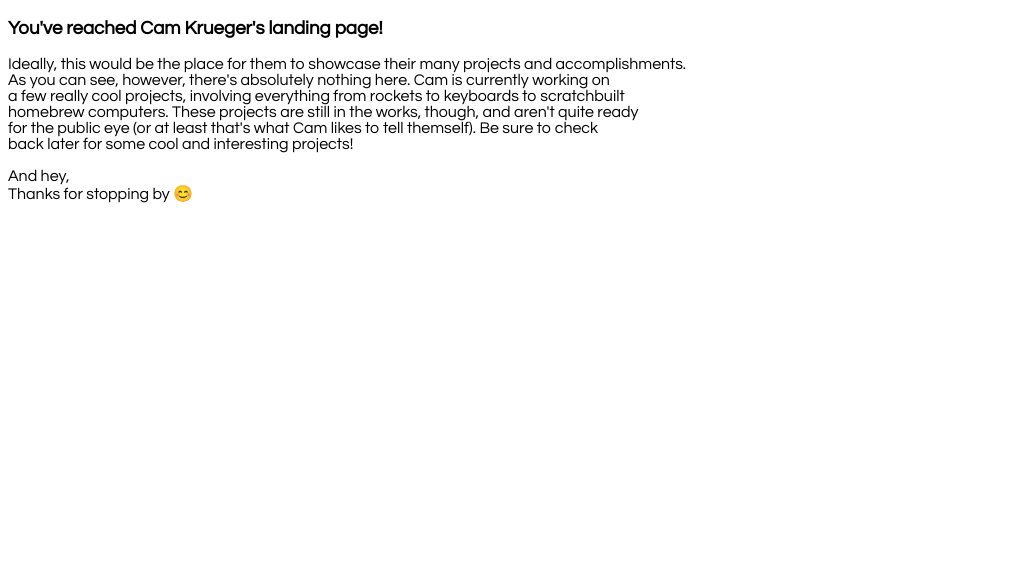
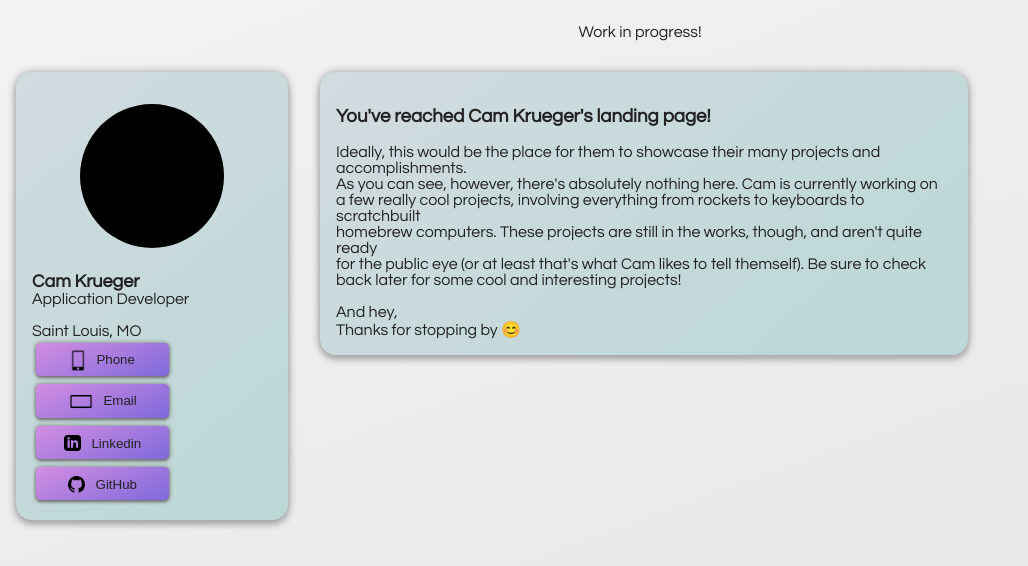
Before and after one commit to not-virus/not-virus.github.io, a plain HTML site: page docs/index.html in a window 1280 px wide. Shown: the whole page, without its empty margins (0-1028 px from the left). Drawn offline with Linux system fonts and the light colour scheme.

Commit message:
Committing changes so I can save work and try something different

```diff
--- a/docs/index.html
+++ b/docs/index.html
@@ -1,8 +1,68 @@
 <!DOCTYPE html>
+<html lang="en">
 <head>
+    <meta charset="UTF-8">
+    <script src="script.js"></script>
+    <link rel="stylesheet" type="text/css" href="style.css"/>
     <title>Landing page</title>
 </head>
-<body style="font-family:'Century Gothic', 'Franklin Gothic Medium', Arial, sans-serif">
+<body onload="init()">
+    <div id="topbar">
+        Work in progress!
+    </div>
+    <div class="container">
+        <div class="main">
+            <div class="main-child" id="sidebar">
+                <div id="info">
+                    <div id="info-pfp">
+                        <img id="pfp" src="resources/test-image_500x500_black.png" alt="A picture of a trans badass"></img>
+                    </div>
+                    <div id="info-name">
+                        Cam Krueger
+                    </div>
+                    <div id="info-title">
+                        Application Developer
+                    </div>
+                    <div id="info-contacts">
+                        <div id="contact-location">
+                            Saint Louis, MO
+                        </div>
+                        <div class="contact-button-container">
+                            <button id="contact-phone-button" class="contact-button" title="Click to show phone number">
+                                <img src="resources/phone_thin.png" class="contact-button-image" alt="img"></img>
+                                Phone
+                            </button>
+                            <div id="contact-phone" class="contact-hidden-info">
+                                636-395-6766
+                            </div>
+                        </div>
+                        <div class="contact-button-container">
+                            <button id="contact-email-button" class="contact-button" title="Click to show email">
+                                <img src="resources/email.png" class="contact-button-image" alt="img"></img>
+                                Email
+                            </button>
+                            <div id="contact-email" class="contact-hidden-info">
+                                camkrueger1999@gmail.com
+                            </div>
+                        </div>
+                        <div class="contact-button-container">
+                            <button id="contact-linkedin-button" class="link-button" title="Click to go to my LinkedIn" onclick="location.href='https://linkedin.com/in/camkrueger1999'">
+                                <img src="resources/linkedin.png" class="link-button-image" alt="img"></img>
+                                Linkedin
+                            </button>
+                        </div>
+                        <div class="contact-button-container">
+                            <button  id="contact-github-button" class="link-button" title="Click to go to my GitHub" onclick="location.href='https://github.com/not-virus/'">
+                                <img src="resources/github.png" class="link-button-image" alt="img"></img>
+                                GitHub
+                            </button>
+                        </div>
+                    </div>
+                </div>
+                <div id="navbar">
+                </div>
+            </div>
+            <div class="main-child" id="content">
                 <h3>
                     You've reached Cam Krueger's landing page!
                 </h3>
@@ -16,4 +76,8 @@
                     And hey,<br>
                     Thanks for stopping by 😊
                 </div>
+            </div>
+        </div>
+    </div>
 </body>
+</html>
--- /dev/null
+++ b/docs/script.js
@@ -0,0 +1,18 @@
+function init() {
+    var btn = document.querySelectorAll("button.contact-button");
+
+    btn.forEach(element => element.addEventListener("click", showContent));
+}
+
+function showContent(e) {
+    var srcElem = e.target.id
+    console.log(srcElem)
+
+    var buttonElem = document.getElementById(srcElem)
+    var contentElem = document.getElementById(srcElem.replace("-button", ""))
+
+    buttonElem.style.visibility = "hidden";
+    buttonElem.style.display = "none";
+    contentElem.style.visibility = "visible";
+    contentElem.style.display = "flex";
+}
--- /dev/null
+++ b/docs/style.css
@@ -0,0 +1,158 @@
+html {
+    height: 100%;
+    background-image: linear-gradient(-20deg, #e4e4e4, #f3f3f3);
+    /*background-color: #f3f3f3;*/ /*e4e4e4*/
+}
+
+body {
+    font-family:'Century Gothic', 'Franklin Gothic Medium', Arial, sans-serif;
+    font: normal;
+    font-size: 12pt;
+    color: #222222;
+}
+
+.contact-button {
+    /*background-color: #9ec9da;*/
+    background-image: linear-gradient(-25deg, #7e69db, #d38ee2);
+    color:#222222;
+    border: none;
+    border-radius: 0.35em;
+    box-shadow: 0 0 5px #777777, 0 2px 3px #777777;
+    width: 10em;
+    height: 2.5em;
+    padding: 0.2em 0 0;
+}
+
+.contact-button:hover {
+    transform: scale(1.03);
+    transition: all 0.15s;
+    background-image: linear-gradient(-25deg, #765de7, #e19af1);
+    color:#222222;
+    border: none;
+    border-radius: 0.35em;
+    box-shadow: 0 0 7px #777777, 0 4px 4px #777777;
+}
+
+.contact-button:active {
+    transform: scale(0.97);
+    transition: all 0.015s;
+    background-image: linear-gradient(-25deg, #644ec5, #c270d4);
+    color:#222222;
+    border: none;
+    border-radius: 0.35em;
+    box-shadow: 0 0 3px #777777, 0 1px 2px #777777;
+}
+
+.link-button {
+    background-image: linear-gradient(-25deg, #7e69db, #d38ee2);
+    color:#222222;
+    border: none;
+    border-radius: 0.35em;
+    box-shadow: 0 0 5px #777777, 0 2px 3px #777777;
+    width: 10em;
+    height: 2.5em;
+    padding: 0.2em 0 0;
+}
+
+.link-button:hover {
+    transform: scale(1.03);
+    transition: all 0.15s;
+    background-image: linear-gradient(-25deg, #765de7, #e19af1);
+    color:#222222;
+    border: none;
+    border-radius: 0.35em;
+    box-shadow: 0 0 7px #777777, 0 4px 4px #777777;
+}
+
+.link-button:active {
+    transform: scale(0.97);
+    transition: all 0.015s;
+    background-image: linear-gradient(-25deg, #644ec5, #c270d4);
+    color:#222222;
+    border: none;
+    border-radius: 0.35em;
+    box-shadow: 0 0 3px #777777, 0 1px 2px #777777;
+}
+
+.contact-button-image {
+    vertical-align: middle;
+    display: inline;
+    padding: 0 0.5em 0.1em 0;
+    width: auto;
+    height: 80%;
+    pointer-events: none;
+}
+
+.link-button-image {
+    vertical-align: middle;
+    display: inline;
+    padding: 0 0.5em 0.1em 0;
+    width: auto;
+    height: 55%;
+    pointer-events: none;
+}
+
+.contact-button-container {
+    padding: 0.25em;
+}
+
+.contact-hidden-info {
+    display: none;
+    visibility: hidden;
+    align-items: center;
+    height: 2em;
+}
+
+.container {
+    margin: 1em 0 0 0.5em;
+}
+
+.main {
+    margin: 0 auto;
+}
+
+.main-child {
+    float: left;
+    background-color: #e4e4e4; /*f3f3f3*/
+    /*background-image: linear-gradient(-20deg, #919191, #e7e7e7);*/
+    background-image: linear-gradient(-40deg, #bbd8d6, #d2dbdf);
+    border: none;
+    border-radius: 1em;
+    padding: 1em;
+    box-shadow: 0 0 10px #a8a8a8, 0 4px 6px #a8a8a8; /*c0c0c0c*/
+}
+
+#topbar {
+    text-align: center;
+    padding: 1em;
+}
+
+#sidebar {
+    width: 15em;
+    margin: 0 2em 0 0;
+}
+
+
+#info-name {
+    font-size: large;
+    font-weight: bold;
+}
+
+#info-contacts {
+    margin: 1em 0 0
+}
+
+#content {
+    width: calc(100% - 40em);
+}
+
+#pfp {
+    display: block;
+    margin: 0 auto;
+    width: 60%;
+    border-radius: 100%;
+}
+
+#info-pfp {
+    margin: 1em auto 1.5em;
+}
```
Also changed, not shown: docs/resources/email.png (added), docs/resources/github.png (added), docs/resources/linkedin.png (added), docs/resources/phone.png (added), docs/resources/phone_thin.png (added), docs/resources/test-image_500x500_black.png (added). Lines whose indentation alone changed are shown as unchanged.
